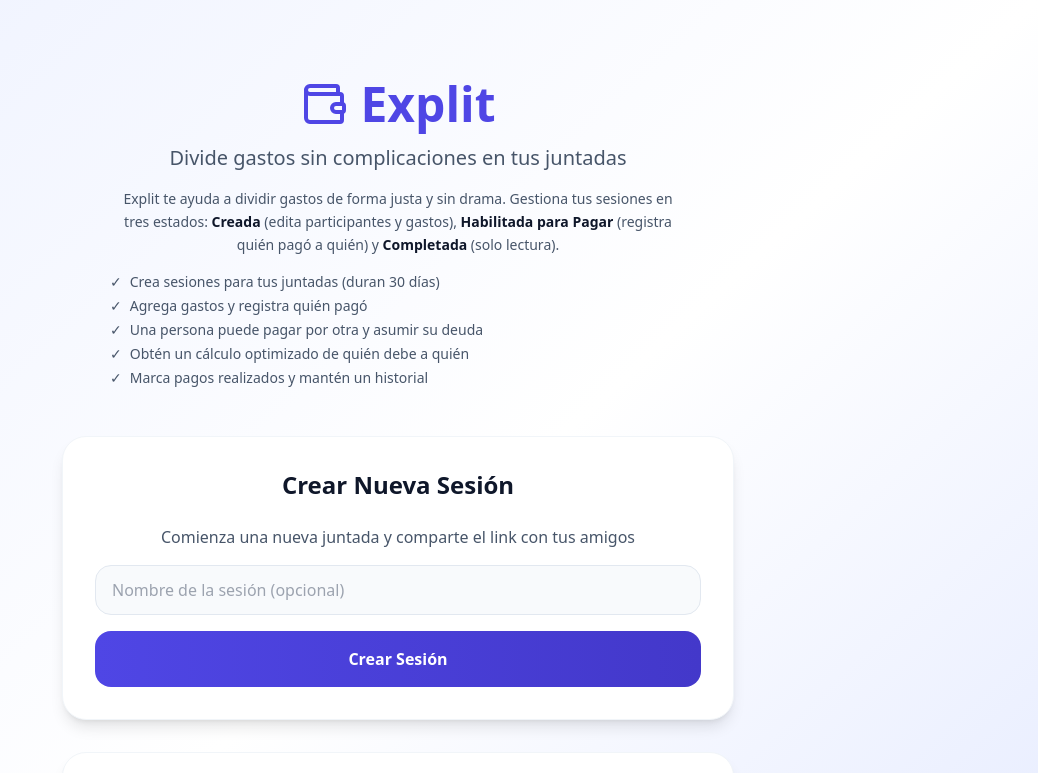
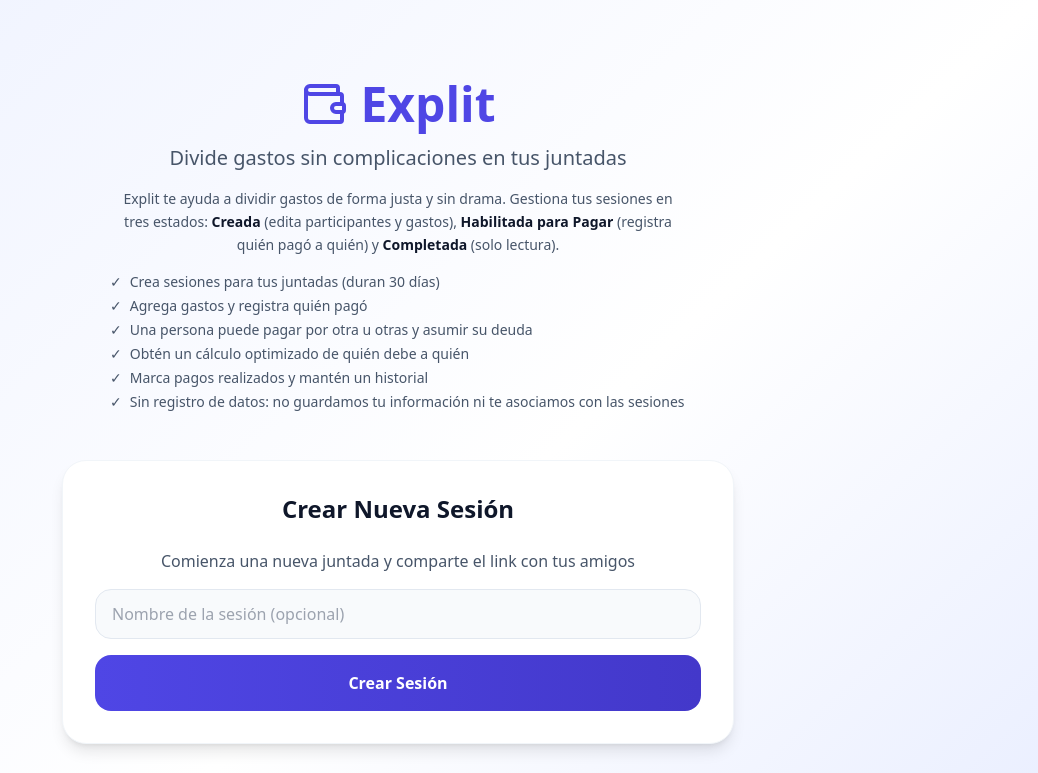
Before and after one commit to mattgaviota/explit, a Next.js app: page / in a window 1280 px wide. Shown: the top 773 px of the page, without its empty margins (242-1280 px from the left). Built offline with nearby package versions, Linux system fonts and the light colour scheme; no server answers.

Commit message:
Added new description

```diff
--- a/app/page.tsx
+++ b/app/page.tsx
@@ -95,7 +95,7 @@ export default function Home() {
             <p className="text-slate-600 text-sm leading-relaxed">
               Explit te ayuda a dividir gastos de forma justa y sin drama. Gestiona tus sesiones en tres estados: <span className="font-semibold text-slate-900">Creada</span> (edita participantes y gastos), <span className="font-semibold text-slate-900">Habilitada para Pagar</span> (registra quién pagó a quién) y <span className="font-semibold text-slate-900">Completada</span> (solo lectura).
             </p>
-            <ul className="text-slate-600 text-sm space-y-1">
+            <ul className="text-slate-600 text-sm space-y-1 text-left">
               <li className="flex items-start gap-2">
                 <span className="flex-shrink-0">✓</span>
                 <span>Crea sesiones para tus juntadas (duran 30 días)</span>
@@ -106,7 +106,7 @@ export default function Home() {
               </li>
               <li className="flex items-start gap-2">
                 <span className="flex-shrink-0">✓</span>
-                <span>Una persona puede pagar por otra y asumir su deuda</span>
+                <span>Una persona puede pagar por otra u otras y asumir su deuda</span>
               </li>
               <li className="flex items-start gap-2">
                 <span className="flex-shrink-0">✓</span>
@@ -115,6 +115,10 @@ export default function Home() {
               <li className="flex items-start gap-2">
                 <span className="flex-shrink-0">✓</span>
                 <span>Marca pagos realizados y mantén un historial</span>
+              </li>
+              <li className="flex items-start gap-2">
+                <span className="flex-shrink-0">✓</span>
+                <span>Sin registro de datos: no guardamos tu información ni te asociamos con las sesiones</span>
               </li>
             </ul>
           </div>
```
